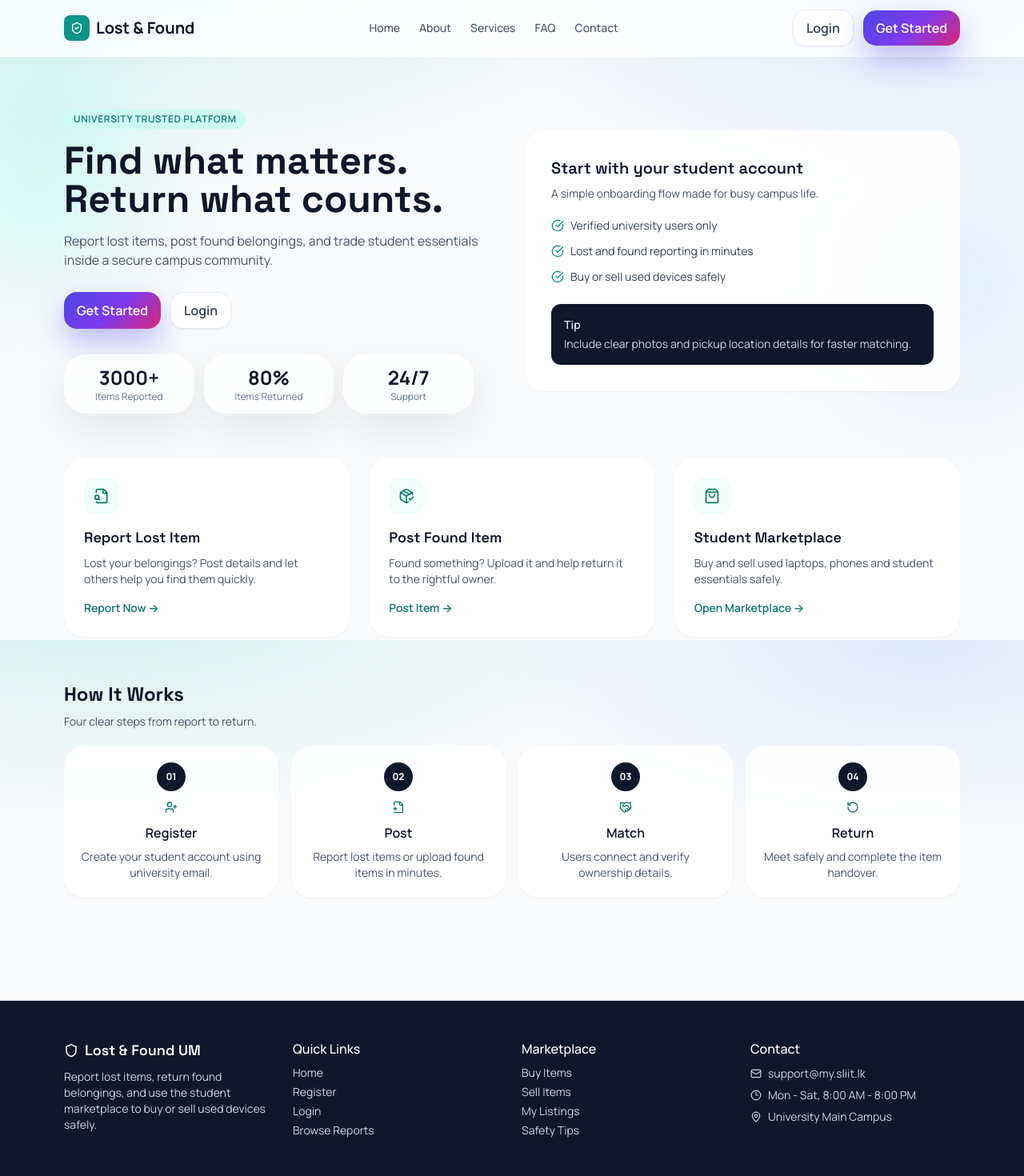
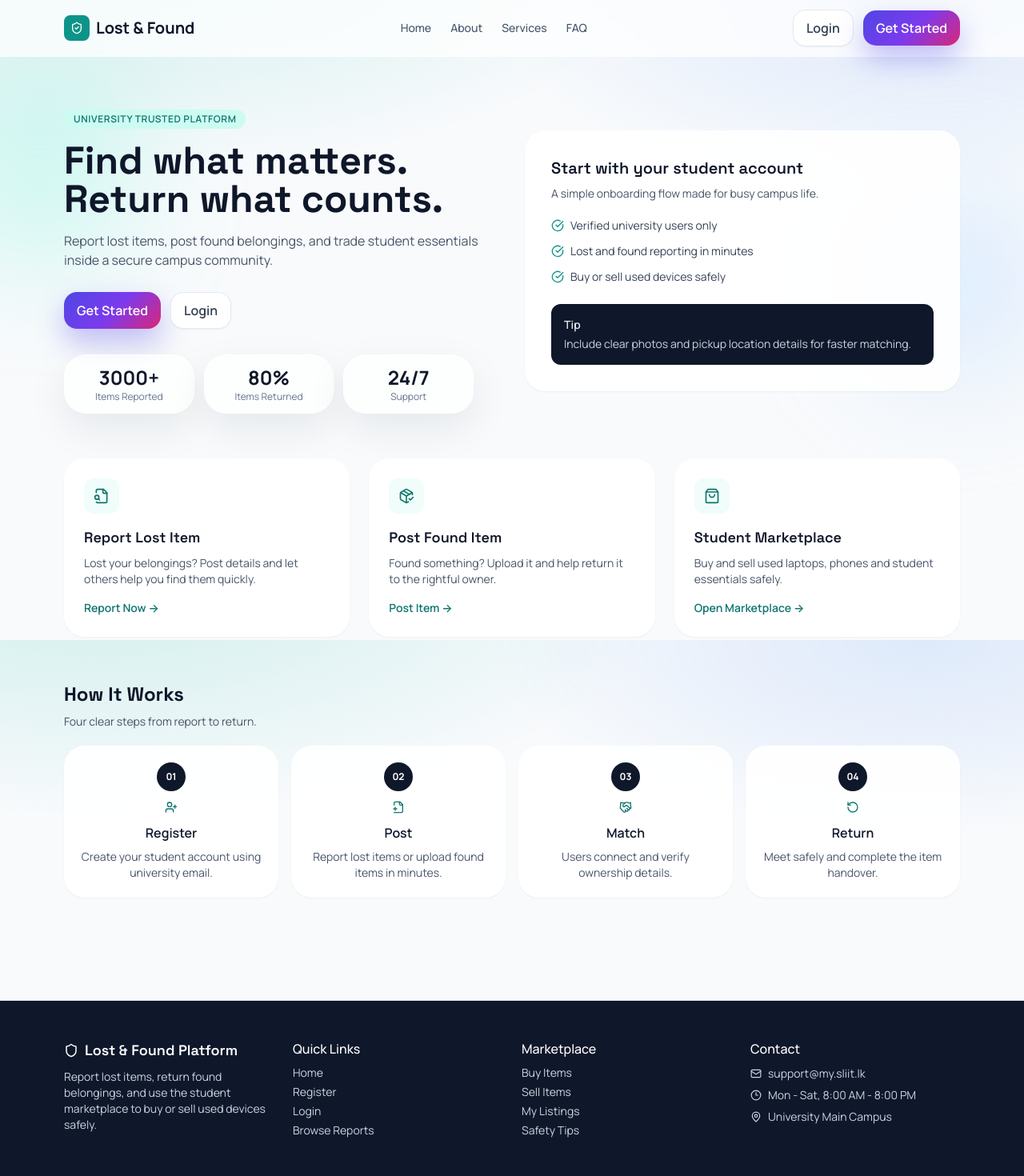
Before and after one commit to akilatheshan23-lang/Lost_and_Found_Platform, a React app in the folder frontend/: page / in a window 1280 px wide. Shown: the top 1470 px of the page at 80% size. Built offline with nearby package versions, Linux system fonts and the light colour scheme; no server answers; the HTML template or start-up script is replaced by a standard one.

Commit message:
Update Nav bar

```diff
--- a/frontend/src/Components/Footer/Footer.jsx
+++ b/frontend/src/Components/Footer/Footer.jsx
@@ -7,7 +7,7 @@ function Footer() {
     <footer className="mt-16 border-t border-slate-200 bg-slate-900 text-slate-200 animate-soft-in">
       <div className="mx-auto grid max-w-6xl gap-6 px-4 py-12 md:grid-cols-4">
         <div>
-          <h3 className="text-lg font-semibold text-white inline-flex items-center gap-2"><Shield size={18} /> Lost & Found UM</h3>
+          <h3 className="text-lg font-semibold text-white inline-flex items-center gap-2"><Shield size={18} /> Lost & Found Platform</h3>
           <p className="mt-2 text-sm text-slate-300">Report lost items, return found belongings, and use the student marketplace to buy or sell used devices safely.</p>
         </div>
 
--- a/frontend/src/Components/Nav/Nav.jsx
+++ b/frontend/src/Components/Nav/Nav.jsx
@@ -23,7 +23,6 @@ function Nav() {
           <li><Link to="/about" className="transition hover:text-teal-700">About</Link></li>
           <li><Link to="/services" className="transition hover:text-teal-700">Services</Link></li>
           <li><Link to="/faq" className="transition hover:text-teal-700">FAQ</Link></li>
-          <li><Link to="/contact" className="transition hover:text-teal-700">Contact</Link></li>
         </ul>
 
         <div className="flex items-center space-x-2 sm:space-x-3">
```
